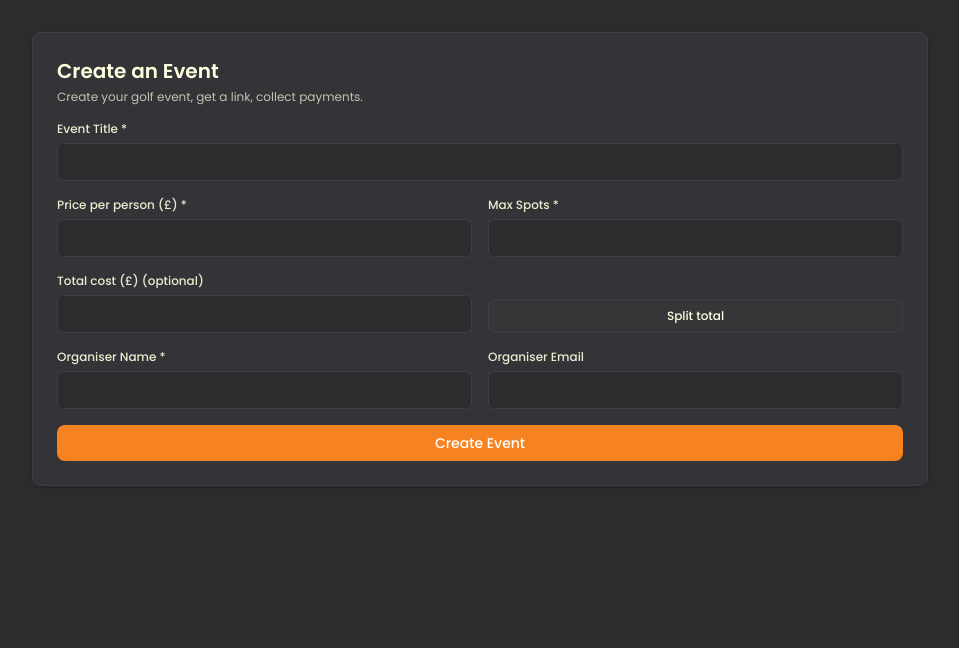
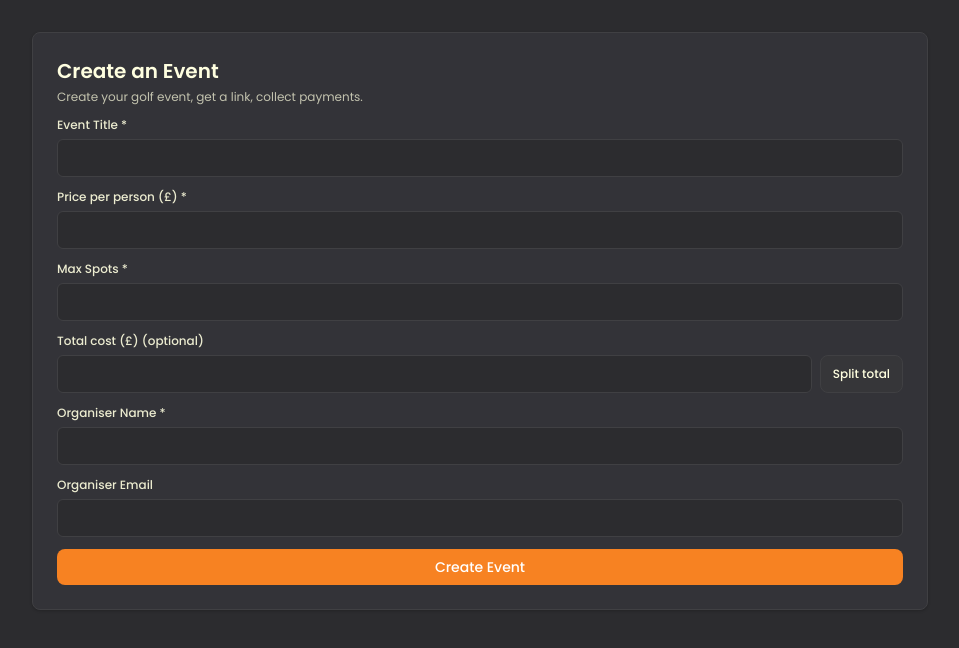
Before and after one commit to CamMacB17/alba-collect-host, a Next.js app: page /create in a window 1280 px wide. Shown: the top 648 px of the page, without its empty margins (160-1119 px from the left). Built offline with nearby package versions, Linux system fonts and the light colour scheme.

Commit message:
UI: fix /create layout stacking and spacing

```diff
--- a/src/app/create/page.tsx
+++ b/src/app/create/page.tsx
@@ -226,12 +226,12 @@ export default function CreatePage() {
         {/* Form Section */}
         <div className="p-4 md:p-6 rounded-lg" style={{ background: "var(--alba-card-bg)", border: "1px solid var(--alba-border)", boxShadow: "0 1px 3px rgba(0, 0, 0, 0.2)" }}>
           <h1 className="text-xl font-semibold mb-1" style={{ color: "#FFFFE0" }}>Create an Event</h1>
-          <p className="mb-4 text-xs" style={{ color: "#FFFFE0", opacity: 0.7 }}>
+          <p className="mb-3 text-xs" style={{ color: "#FFFFE0", opacity: 0.7 }}>
             Create your golf event, get a link, collect payments.
           </p>
 
-          <form onSubmit={handleSubmit} className="space-y-3 md:space-y-4">
-            {/* Row 1: Event Title (full width) */}
+          <form onSubmit={handleSubmit} className="space-y-3">
+            {/* Event Title */}
             <div>
               <label htmlFor="title" className="block text-xs font-medium mb-1.5" style={{ color: "#FFFFE0", opacity: 0.9 }}>
                 Event Title *
@@ -258,8 +258,7 @@ export default function CreatePage() {
               />
             </div>
 
-            {/* Row 2: Price per person + Max Spots (two columns on desktop) */}
-            <div className="grid grid-cols-1 md:grid-cols-2 gap-3 md:gap-4">
+            {/* Price per person */}
             <div>
               <label htmlFor="price" className="block text-xs font-medium mb-1.5" style={{ color: "#FFFFE0", opacity: 0.9 }}>
                 Price per person (£) *
@@ -288,6 +287,8 @@ export default function CreatePage() {
                 }}
               />
             </div>
+
+            {/* Max Spots */}
             <div>
               <label htmlFor="maxSpots" className="block text-xs font-medium mb-1.5" style={{ color: "#FFFFE0", opacity: 0.9 }}>
                 Max Spots *
@@ -314,14 +315,13 @@ export default function CreatePage() {
                 }}
               />
             </div>
-            </div>
 
-            {/* Row 3: Total cost + Split total button (two columns on desktop) */}
-            <div className="grid grid-cols-1 md:grid-cols-2 gap-3 md:gap-4">
+            {/* Total cost + Split total button */}
             <div>
               <label htmlFor="totalCost" className="block text-xs font-medium mb-1.5" style={{ color: "#FFFFE0", opacity: 0.9 }}>
                 Total cost (£) (optional)
               </label>
+              <div className="flex flex-col md:flex-row gap-2">
                 <input
                   type="number"
                   id="totalCost"
@@ -330,7 +330,7 @@ export default function CreatePage() {
                   min="0"
                   value={totalCost}
                   onChange={(e) => setTotalCost(e.target.value)}
-                  className="w-full px-3 py-2 rounded-lg transition-all text-sm tabular-nums"
+                  className="flex-1 px-3 py-2 rounded-lg transition-all text-sm tabular-nums"
                   style={{
                     background: "#2C2C2F",
                     border: "1px solid #404043",
@@ -345,12 +345,10 @@ export default function CreatePage() {
                     e.target.style.boxShadow = "none";
                   }}
                 />
-              </div>
-              <div className="flex items-end">
                 <button
                   type="button"
                   onClick={handleSplitTotal}
-                  className="w-full px-3 py-2 rounded-lg text-xs font-medium whitespace-nowrap transition-all"
+                  className="px-3 py-2 rounded-lg text-xs font-medium whitespace-nowrap transition-all md:w-auto"
                   style={{
                     background: "#363639",
                     border: "1px solid #404043",
@@ -368,8 +366,7 @@ export default function CreatePage() {
               </div>
             </div>
 
-            {/* Row 4: Organiser Name + Organiser Email (two columns on desktop) */}
-            <div className="grid grid-cols-1 md:grid-cols-2 gap-3 md:gap-4">
+            {/* Organiser Name */}
             <div>
               <label htmlFor="organiserName" className="block text-xs font-medium mb-1.5" style={{ color: "#FFFFE0", opacity: 0.9 }}>
                 Organiser Name *
@@ -395,6 +392,8 @@ export default function CreatePage() {
                 }}
               />
             </div>
+
+            {/* Organiser Email */}
             <div>
               <label htmlFor="organiserEmail" className="block text-xs font-medium mb-1.5" style={{ color: "#FFFFE0", opacity: 0.9 }}>
                 Organiser Email
@@ -419,9 +418,8 @@ export default function CreatePage() {
                 }}
               />
             </div>
-            </div>
 
-            {/* Row 5: Create Event button (full width) */}
+            {/* Create Event button */}
             <div>
               <button
                 type="submit"
```
Lines whose indentation alone changed are shown as unchanged.
